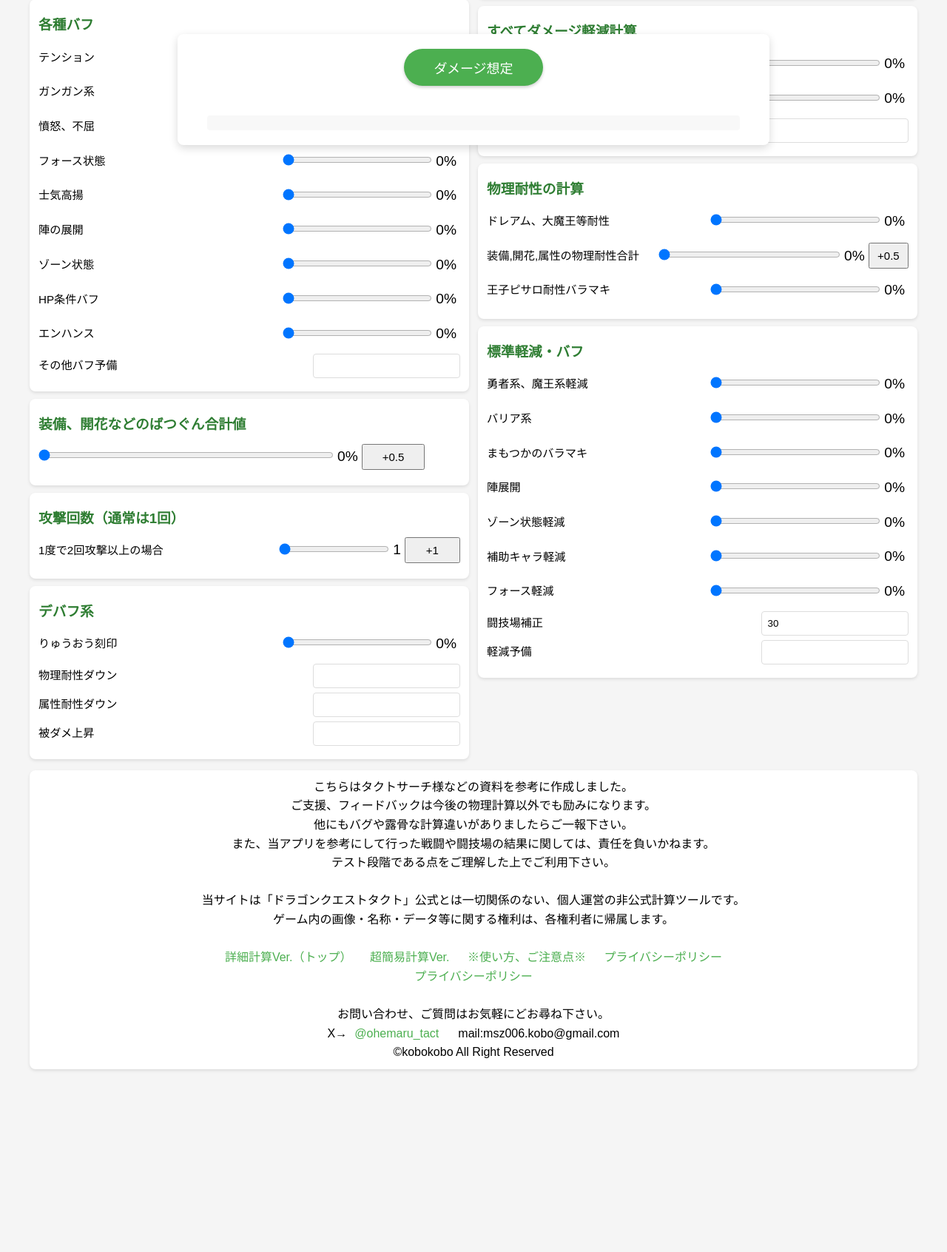
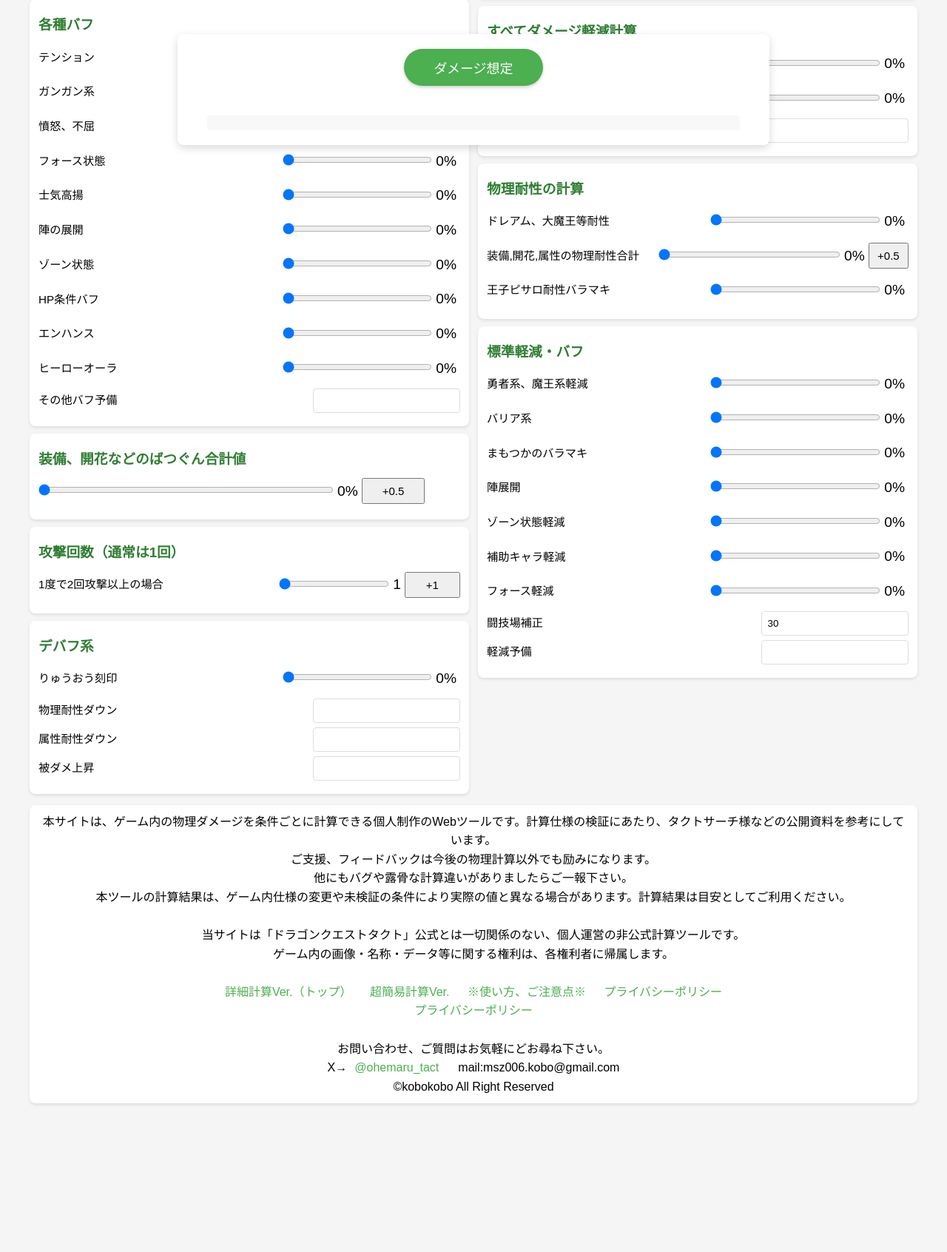
Before and after one commit to henore/tact, a Flask app: page / in a window 1280 px wide. Shown: the part 584-2276 px from the top of the page at 74% size. Before the commit the page ends 2032 px from the top, so only its background shows below. Run offline with Flask 3, Linux system fonts and the light colour scheme.

Commit message:
フッター免責文言を更新、ヒーローオーラバフを追加
- フッター文言をサイト説明・免責事項ともに全テンプレートで刷新
- 各種バフにヒーローオーラ（15%刻み、最大60%）を追加
- app.pyのバフ乗算リストにhero_auraを追加

Co-Authored-By: Claude Opus 4.6 <noreply@anthropic.com>

```diff
--- a/app.py
+++ b/app.py
@@ -109,7 +109,7 @@ def calculate():
        buff_keys = ["tension", "anger", "morale", "formation_buff",
                    "gangan", "force", "zone_buff", "hp_buff",
                    "other_buff1", "other_buff2","damage_up","enhance",
-                   "element_down"]
+                   "hero_aura", "element_down"]
        buff_coefficient = 1.0
        for key in buff_keys:
            buff_value = safe_float(data.get(key))
--- a/static/js/index.js
+++ b/static/js/index.js
@@ -12,6 +12,7 @@ const SLIDER_CONFIGS = {
     zone_buff: { min: 0, max: 20, step: 20, defaultValue: 0 },
     hp_buff: { min: 0, max: 100, step: 10, defaultValue: 0 },
     enhance: { min: 0, max: 60, step: 20, defaultValue: 0 },
+    hero_aura: { min: 0, max: 60, step: 15, defaultValue: 0 },
     batsugun: { min: 0, max: 40, step: 0.5, defaultValue: 0 },
     attack_count: { min: 1, max: 10, step: 1, defaultValue: 1 },
     awaken_resist: { min: 0, max: 5, step: 5, defaultValue: 0 },
--- a/templates/index.html
+++ b/templates/index.html
@@ -126,6 +126,11 @@
                 <label for="enhance">エンハンス</label>
                 <input type="range" id="enhance" name="enhance" min="0" max="60" step="20" value="0" style="width: 40%;">
                 <span id="enhanceValue">0%</span>
+            </div>
+            <div class="input-group">
+                <label for="hero_aura">ヒーローオーラ</label>
+                <input type="range" id="hero_aura" name="hero_aura" min="0" max="60" step="15" value="0" style="width: 40%;">
+                <span id="hero_auraValue">0%</span>
             </div>
             <div class="input-group">
                 <label for="other_buff2">その他バフ予備</label>
@@ -321,11 +326,10 @@
 <script src="{{ url_for('static', filename='js/index.js') }}"></script>
 
     <div class="footer-section">
-        こちらはタクトサーチ様などの資料を参考に作成しました。<br>
+        本サイトは、ゲーム内の物理ダメージを条件ごとに計算できる個人制作のWebツールです。計算仕様の検証にあたり、タクトサーチ様などの公開資料を参考にしています。<br>
         ご支援、フィードバックは今後の物理計算以外でも励みになります。<br>
         他にもバグや露骨な計算違いがありましたらご一報下さい。<br>
-        また、当アプリを参考にして行った戦闘や闘技場の結果に関しては、責任を負いかねます。<br>
-        テスト段階である点をご理解した上でご利用下さい。<br>
+        本ツールの計算結果は、ゲーム内仕様の変更や未検証の条件により実際の値と異なる場合があります。計算結果は目安としてご利用ください。<br>
         <br>
         当サイトは「ドラゴンクエストタクト」公式とは一切関係のない、個人運営の非公式計算ツールです。<br>
         ゲーム内の画像・名称・データ等に関する権利は、各権利者に帰属します。<br>
--- a/templates/index2.html
+++ b/templates/index2.html
@@ -116,11 +116,10 @@
     <script src="{{ url_for('static', filename='js/index2.js') }}"></script>
 
         <div class="footer-section">
-            こちらはタクトサーチ様などの資料を参考に作成しました。<br>
+            本サイトは、ゲーム内の物理ダメージを条件ごとに計算できる個人制作のWebツールです。計算仕様の検証にあたり、タクトサーチ様などの公開資料を参考にしています。<br>
             ご支援、フィードバックは今後の物理計算以外でも励みになります。<br>
             他にもバグや露骨な計算違いがありましたらご一報下さい。<br>
-            また、当アプリを参考にして行った戦闘や闘技場の結果に関しては、責任を負いかねます。<br>
-            テスト段階である点をご理解した上でご利用下さい。<br>
+            本ツールの計算結果は、ゲーム内仕様の変更や未検証の条件により実際の値と異なる場合があります。計算結果は目安としてご利用ください。<br>
             <br>
             当サイトは「ドラゴンクエストタクト」公式とは一切関係のない、個人運営の非公式計算ツールです。<br>
             ゲーム内の画像・名称・データ等に関する権利は、各権利者に帰属します。<br>
--- a/templates/other.html
+++ b/templates/other.html
@@ -429,11 +429,10 @@
         <br>
         </div>
         <div class="footer-section">
-            こちらはタクトサーチ様などの資料を参考に作成しました。<br>
+            本サイトは、ゲーム内の物理ダメージを条件ごとに計算できる個人制作のWebツールです。計算仕様の検証にあたり、タクトサーチ様などの公開資料を参考にしています。<br>
             ご支援、フィードバックは今後の物理計算以外でも励みになります。<br>
             他にもバグや露骨な計算違いがありましたらご一報下さい。<br>
-            また、当アプリを参考にして行った戦闘や闘技場の結果に関しては、責任を負いかねます。<br>
-            テスト段階である点をご理解した上でご利用下さい。<br>
+            本ツールの計算結果は、ゲーム内仕様の変更や未検証の条件により実際の値と異なる場合があります。計算結果は目安としてご利用ください。<br>
             <br>
             当サイトは「ドラゴンクエストタクト」公式とは一切関係のない、個人運営の非公式計算ツールです。<br>
             ゲーム内の画像・名称・データ等に関する権利は、各権利者に帰属します。<br>
--- a/templates/ver.html
+++ b/templates/ver.html
@@ -307,11 +307,10 @@
                 ・ver1.4.0　詳細詳細Verの数字入力部分を大幅に削減。
                 </div>
             <div class="footer-section">
-                こちらはタクトサーチ様などの資料を参考に作成しました。<br>
+                本サイトは、ゲーム内の物理ダメージを条件ごとに計算できる個人制作のWebツールです。計算仕様の検証にあたり、タクトサーチ様などの公開資料を参考にしています。<br>
                 ご支援、フィードバックは今後の物理計算以外でも励みになります。<br>
                 他にもバグや露骨な計算違いがありましたらご一報下さい。<br>
-                また、当アプリを参考にして行った戦闘や闘技場の結果に関しては、責任を負いかねます。<br>
-                テスト段階である点をご理解した上でご利用下さい。<br>
+                本ツールの計算結果は、ゲーム内仕様の変更や未検証の条件により実際の値と異なる場合があります。計算結果は目安としてご利用ください。<br>
                 <br>
                 また、当サイトはドラクエタクト公式とは一切関係はございません。<br>
                 個人的な解析サイトとなります。すべての著作権はゲーム制作社様となります。<br>
```
